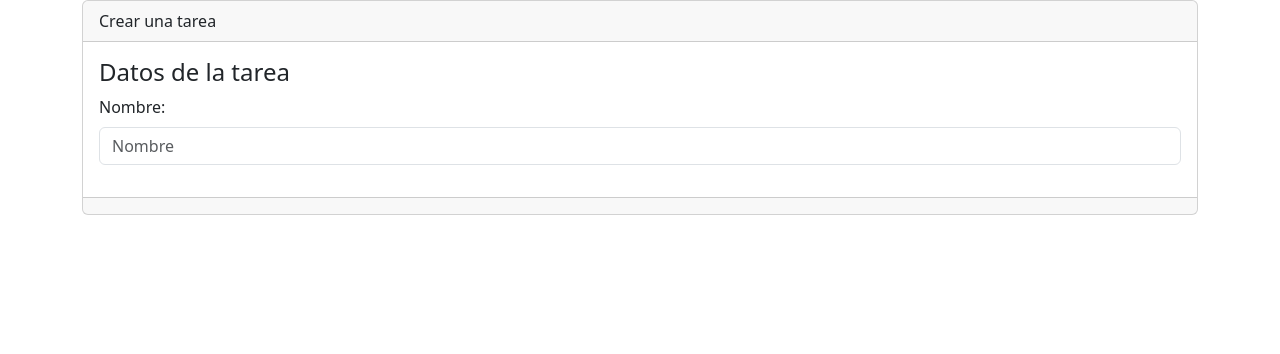
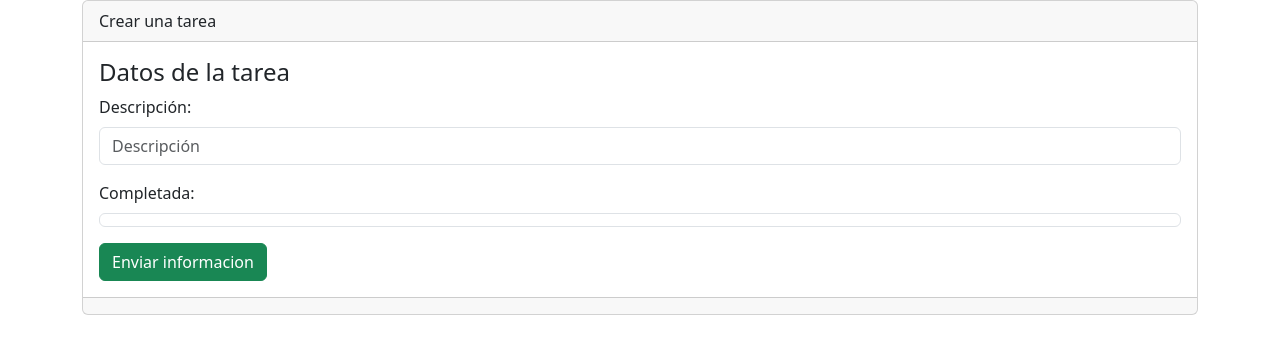
Before and after one commit to DanielRubiano10/Ejercicios_python, a Django app: page /CRUD/crear in a window 1280 px wide. Shown: the part 56-410 px from the top of the page. Run offline with Django 5.2, Linux system fonts and the light colour scheme; parts of the project's set-up code (start-up, migrations or seed data) failed here and were passed over.

Commit message:
superusuario

```diff
--- a/Django_projects/task/tareas/forms.py
+++ b/Django_projects/task/tareas/forms.py
@@ -4,4 +4,4 @@ from .models import Tarea
 class TareaForm(forms.ModelForm):
     class Meta:
         model = Tarea
-        fields = ['descripcion']
+        fields = '__all__'
--- a/Django_projects/task/tareas/models.py
+++ b/Django_projects/task/tareas/models.py
@@ -3,7 +3,7 @@ from django.db import models
 # Create your models here.
 class Tarea (models.Model):
     id = models.AutoField(primary_key=True) #campo auto incremental
-    descripcion = models.CharField(max_length=255)
+    descripcion = models.CharField(max_length=255, verbose_name='Descripción')
     completada = models.BooleanField(default=False)
 
     def __str__(self):
--- a/Django_projects/task/tareas/templates/CRUD/form.html
+++ b/Django_projects/task/tareas/templates/CRUD/form.html
@@ -2,15 +2,24 @@
   {% csrf_token %} {% for campo in formulario %}
 
   <div class="mb-3">
-    <label for="" class="form-label">Nombre:</label>
+    <label for="" class="form-label">{{ campo.label }}:</label>
     <input
-      type="text"
+      type="{{ campo.field.widget.input_type }}"
       class="form-control"
-      name=""
+      name="{{ campo.name }}"
       id=""
       aria-describedby="helpId"
-      placeholder="Nombre"
+      placeholder="{{ campo.label }}"
     />
   </div>
+  <div class="col-10 help-text">{{ campo.errors }}</div>
   {% endfor %}
+
+  <input
+    name=""
+    id=""
+    class="btn btn-success"
+    type="submit"
+    value="Enviar informacion"
+  />
 </form>
--- a/Django_projects/task/tareas/templates/CRUD/index.html
+++ b/Django_projects/task/tareas/templates/CRUD/index.html
@@ -24,6 +24,7 @@
           </tr>
         </thead>
         <tbody>
+
           {% for tarea in tareas %}
           <tr>
             <td>{{ tarea.id }}</td>
@@ -39,11 +40,13 @@
             </td>
           </tr>
           {% endfor %}
+
           {% if not tareas %}
           <tr>
             <td colspan="4">No hay tareas disponibles.</td>
           </tr>
           {% endif %}
+
         </tbody>
       </table>
     </div>
--- a/Django_projects/task/tareas/views.py
+++ b/Django_projects/task/tareas/views.py
@@ -1,6 +1,7 @@
-from django.shortcuts import render
+from django.shortcuts import render, redirect
 from .models import Tarea
 from .forms import TareaForm
+
 
 def inicio(request):
     return render(request, 'pag/inicio.html')
@@ -15,6 +16,9 @@ def CRUD(request):
 
 def crear(request):
     formulario= TareaForm(request.POST or None)
+    if formulario.is_valid():
+        formulario.save()
+        return redirect('crear')
     return render(request,'CRUD/crear.html', {'formulario' : formulario})
 
 def editar(request):
```
Also changed, not shown: Django_projects/task/tareas/migrations/0003_merge_20240809_1444.py (added), Django_projects/task/tareas/migrations/0004_tarea_completada_alter_tarea_descripcion.py (added).
